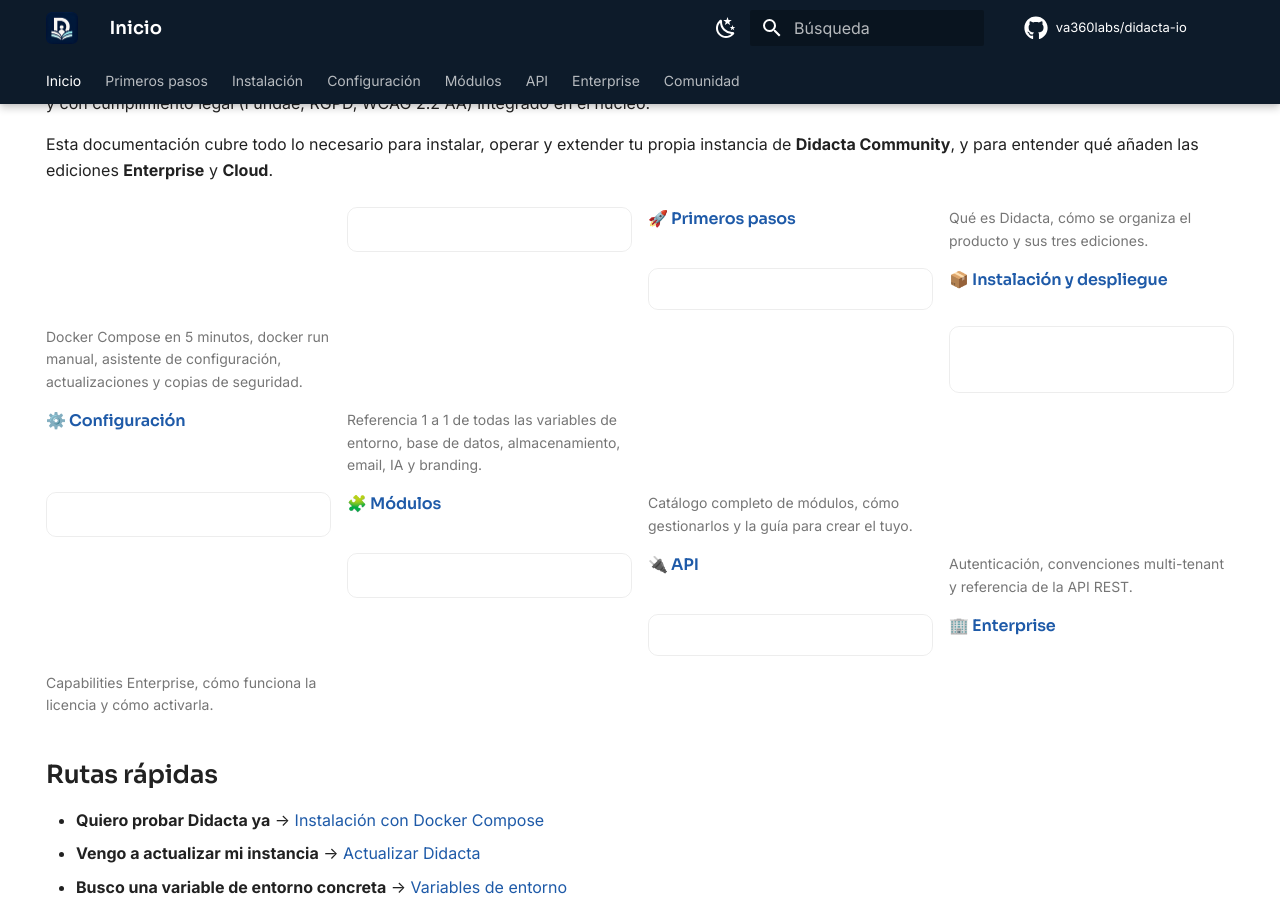
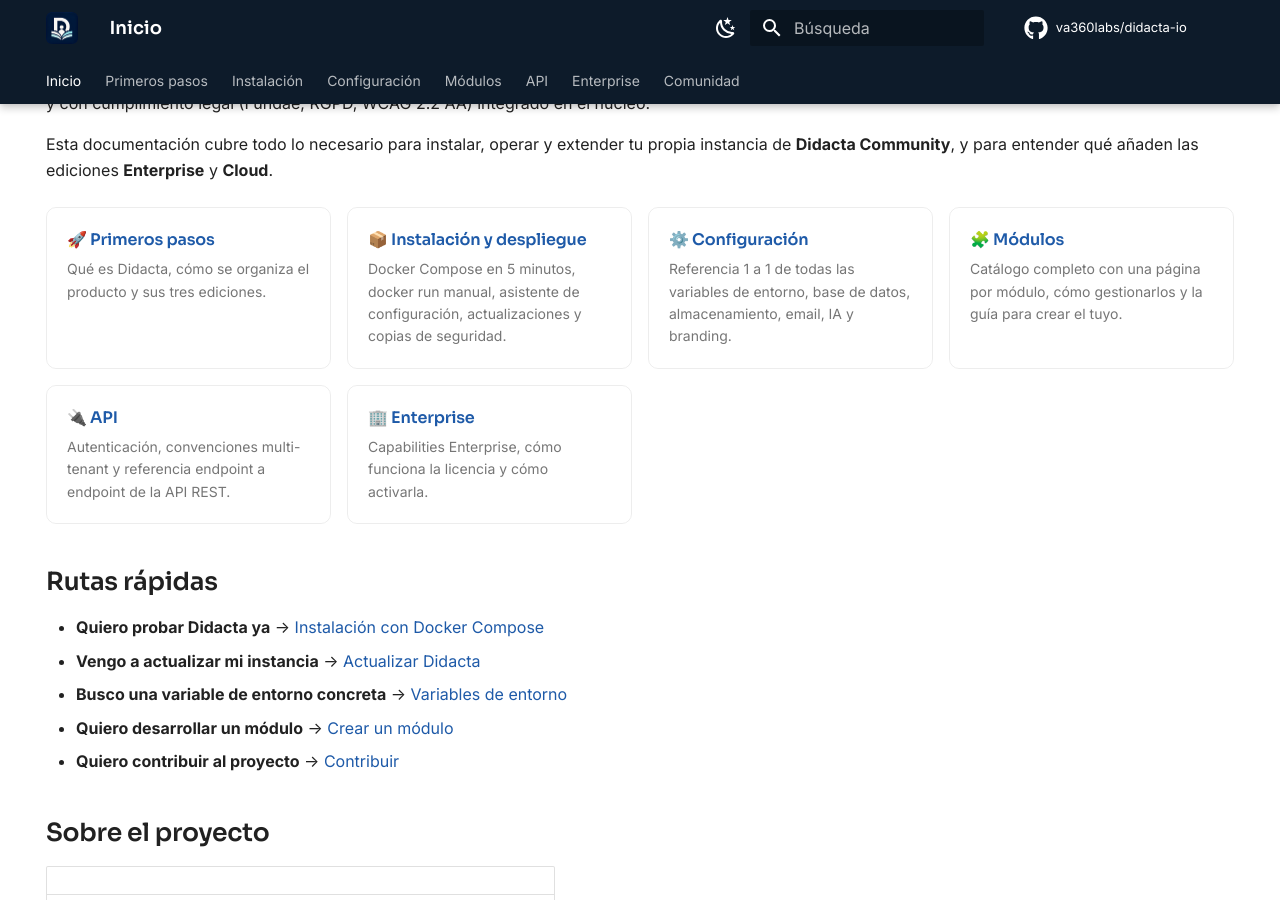
Before and after one commit to va360labs/didacta-docs, an MkDocs documentation site: the page built from docs/index.md, in a window 1280 px wide and 900 px high, scrolled down 430 px. Built offline with MkDocs 1.6.1 and Material for MkDocs 9.7.7, drawn with Linux system fonts in a browser that asks for light colours; comment, search, counter and statistics services are not loaded.

Commit message:
fix(docs): tarjetas de portada y de referencia API rotas por el parser
Los <a> con bloques dentro y lineas en blanco se troceaban (cajas vacias
con el texto fuera). Ahora son un bloque HTML contiguo que python-markdown
pasa integro.

```diff
--- a/docs/index.md
+++ b/docs/index.md
@@ -15,38 +15,13 @@ hide:
 
 Esta documentación cubre todo lo necesario para instalar, operar y extender tu propia instancia de **Didacta Community**, y para entender qué añaden las ediciones **Enterprise** y **Cloud**.
 
-<div class="didacta-cards" markdown>
-
-<a href="primeros-pasos/">
-<h3>🚀 Primeros pasos</h3>
-<p>Qué es Didacta, cómo se organiza el producto y sus tres ediciones.</p>
-</a>
-
-<a href="instalacion/">
-<h3>📦 Instalación y despliegue</h3>
-<p>Docker Compose en 5 minutos, docker run manual, asistente de configuración, actualizaciones y copias de seguridad.</p>
-</a>
-
-<a href="configuracion/">
-<h3>⚙️ Configuración</h3>
-<p>Referencia 1 a 1 de todas las variables de entorno, base de datos, almacenamiento, email, IA y branding.</p>
-</a>
-
-<a href="modulos/">
-<h3>🧩 Módulos</h3>
-<p>Catálogo completo de módulos, cómo gestionarlos y la guía para crear el tuyo.</p>
-</a>
-
-<a href="api/">
-<h3>🔌 API</h3>
-<p>Autenticación, convenciones multi-tenant y referencia de la API REST.</p>
-</a>
-
-<a href="enterprise/">
-<h3>🏢 Enterprise</h3>
-<p>Capabilities Enterprise, cómo funciona la licencia y cómo activarla.</p>
-</a>
-
+<div class="didacta-cards">
+  <a href="primeros-pasos/"><h3>🚀 Primeros pasos</h3><p>Qué es Didacta, cómo se organiza el producto y sus tres ediciones.</p></a>
+  <a href="instalacion/"><h3>📦 Instalación y despliegue</h3><p>Docker Compose en 5 minutos, docker run manual, asistente de configuración, actualizaciones y copias de seguridad.</p></a>
+  <a href="configuracion/"><h3>⚙️ Configuración</h3><p>Referencia 1 a 1 de todas las variables de entorno, base de datos, almacenamiento, email, IA y branding.</p></a>
+  <a href="modulos/"><h3>🧩 Módulos</h3><p>Catálogo completo con una página por módulo, cómo gestionarlos y la guía para crear el tuyo.</p></a>
+  <a href="api/"><h3>🔌 API</h3><p>Autenticación, convenciones multi-tenant y referencia endpoint a endpoint de la API REST.</p></a>
+  <a href="enterprise/"><h3>🏢 Enterprise</h3><p>Capabilities Enterprise, cómo funciona la licencia y cómo activarla.</p></a>
 </div>
 
 ## Rutas rápidas
```
Also changed, not shown: docs/api/referencia/index.md (+6 -27 lines).
